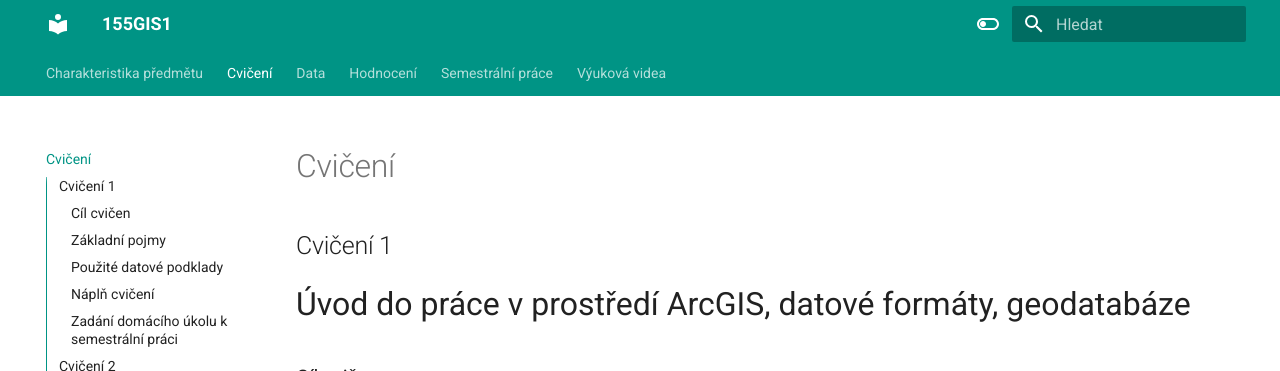
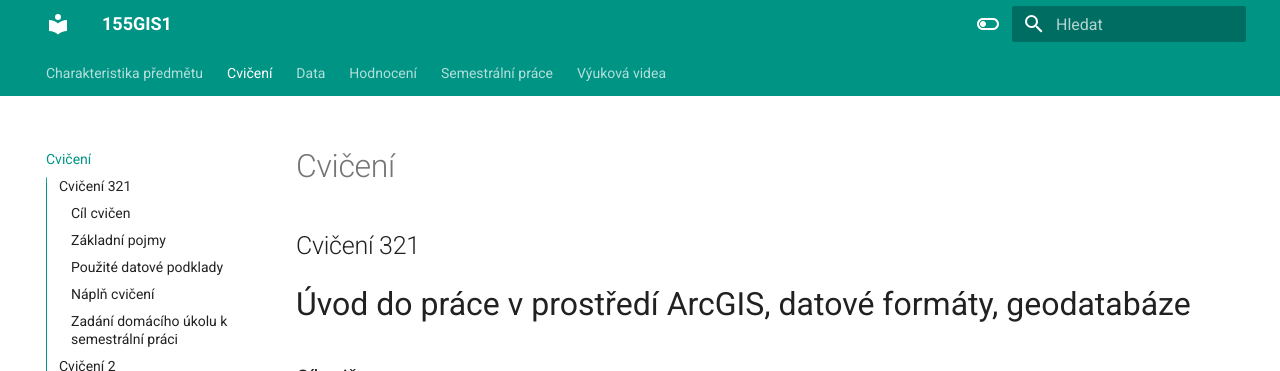
Before and after one commit to k155gis0/gis1, an MkDocs documentation site: the page built from docs/cviceni.md, in a window 1280 px wide and 900 px high. Shown: the top 371 px of the window. Built offline with MkDocs 1.6.1 and Material for MkDocs 9.7.7, drawn with Linux system fonts in a browser that asks for light colours.

Commit message:
cviceni 1 update

```diff
--- a/docs/cviceni.md
+++ b/docs/cviceni.md
@@ -1,6 +1,6 @@
 # Cvičení
 
-## Cvičení 1
+## Cvičení 321
 
 <span style="font-size:2em;">Úvod do práce v prostředí ArcGIS, datové formáty, geodatabáze
 </span>
```
